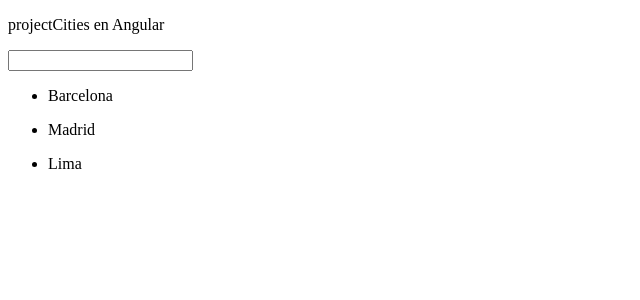
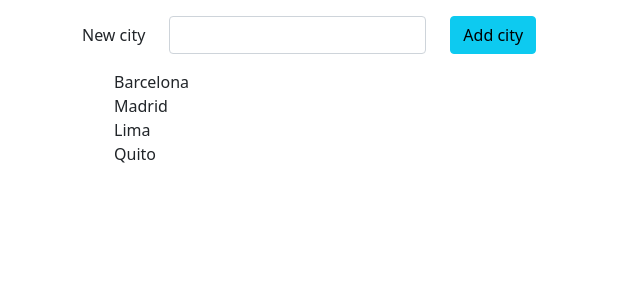
Before and after one commit to LucilaAllende/ProjectCities2022, an Angular app: page / in a window 1280 px wide. Shown: the top 300 px of the page, without its empty margins (0-640 px from the left). Built offline with nearby package versions, Linux system fonts and the light colour scheme.

Commit message:
Clean project, add boostrap, using output decorator

```diff
--- a/src/app/app.component.html
+++ b/src/app/app.component.html
@@ -1,14 +1,24 @@
+<div class="container">
 
-<p>{{title}} en Angular</p>
+  <div class="col-md-12 my-3">
+    <app-form-new-item [label]="'city'" [className]="'btn-info'" (newItemEvent)="addNewCity($event)" ></app-form-new-item>
+  </div>
 
-<p *ngIf="name" >El nombre es: {{name}} </p>
-<input type="text" [(ngModel)]="name">
-
-<ul *ngFor="let city of cities" >
-  <li  (click)="onCityClicked(city)" [ngClass]="{'selected':city === selection, 'black':true}">{{city}}</li>
-</ul>
-
-<div *ngIf="selection">
-  <p>Your city is: {{selection}} </p>
-  <app-button (click)="onClear()" [color]="'blue'" [label]="'Clear'" [selected]="selection" ></app-button>
+  <div class="row">
+    <div class="col-md-8">
+      <ul >
+        <li *ngFor="let city of cities"
+          (click)="onCityClicked(city)"
+          [ngClass]="{'alert alert-info':city === selection, 'black':true}">
+          {{city}}
+      </li>
+      </ul>
+    </div>
+    <div class="col-md-4">
+      <div *ngIf="selection">
+        <p>Your city is: {{selection}} </p>
+        <app-button (click)="onClear()" [color]="'blue'" [label]="'Clear'"></app-button>
+      </div>
+    </div>
+  </div>
 </div>
--- a/src/app/app.component.scss
+++ b/src/app/app.component.scss
@@ -1,22 +1,3 @@
-.selected{
-    background-color: red;
-    color: white;
-    padding: 10px;
+ul{
+    list-style-type: none;
 }
-
-.onSelected{
-    background-color: white;
-    padding: 10px;
-}
-
-.blue{
-    color: blue;
-}
-
-.pink{
-    color: pink;
-}
-
-.black{
-    color: black;
-}
--- a/src/app/app.component.ts
+++ b/src/app/app.component.ts
@@ -8,7 +8,7 @@
 export class AppComponent {
 
   name!:string;
-  cities = ['Barcelona','Madrid','Lima']
+  cities = ['Barcelona','Madrid','Lima','Quito']
   selection!:string;
   title = 'projectCities';
   url = 'https://www.enter.co/wp-content/uploads/2020/03/21770-1024x768.jpg'
@@ -21,4 +21,8 @@
   onClear():void {
     this.selection = '';
   }
+
+  addNewCity(city:string):void{
+    this.cities.push(city);
+  }
 }
--- a/src/app/app.module.ts
+++ b/src/app/app.module.ts
@@ -4,11 +4,13 @@
 
 import { AppComponent } from './app.component';
 import { ButtonComponent } from './button/button.component';
+import { FormNewItemComponent } from './form-new-item/form-new-item.component';
 
 @NgModule({
   declarations: [
     AppComponent,
-    ButtonComponent
+    ButtonComponent,
+    FormNewItemComponent
   ],
   imports: [
     BrowserModule,
--- a/src/app/button/button.component.ts
+++ b/src/app/button/button.component.ts
@@ -8,7 +8,6 @@
 export class ButtonComponent implements OnChanges,OnInit, OnDestroy {
   @Input() color!:string;
   @Input() label!:string;
-  @Input() selected!:string;
 
   constructor() { }
 
--- /dev/null
+++ b/src/app/form-new-item/form-new-item.component.html
@@ -0,0 +1,13 @@
+<form action="">
+    <div class="row align-items-center">
+        <div class="col-auto">
+            <label class="col-form-label" for="newItem">New {{label}} </label>
+        </div>
+        <div class="col-auto">
+            <input type="text" id="newItem" class="form-control" #newItem >
+        </div>
+        <div class="col-auto">
+            <button (click)="onAddNewItem(newItem.value)" type="button" class="btn" [ngClass]="[className]" >Add {{label}} </button>
+        </div>
+    </div>
+</form>
--- /dev/null
+++ b/src/app/form-new-item/form-new-item.component.ts
@@ -0,0 +1,19 @@
+import { Component, EventEmitter, Input, Output } from '@angular/core';
+
+@Component({
+  selector: 'app-form-new-item',
+  templateUrl: './form-new-item.component.html',
+  styleUrls: ['./form-new-item.component.scss']
+})
+export class FormNewItemComponent {
+
+  @Input() label!:string;
+  @Input() className = 'btn-primary';
+  @Output() newItemEvent = new EventEmitter<string>()
+
+  onAddNewItem(item: string):void {
+    console.log('onAddNewItem',item);
+    this.newItemEvent.emit(item)
+  }
+
+}
--- a/src/index.html
+++ b/src/index.html
@@ -6,6 +6,7 @@
   <base href="/">
   <meta name="viewport" content="width=device-width, initial-scale=1">
   <link rel="icon" type="image/x-icon" href="favicon.ico">
+  <link href="https://cdn.jsdelivr.net/npm/bootstrap@5.0.2/dist/css/bootstrap.min.css" rel="stylesheet" integrity="sha384-EVSTQN3/azprG1Anm3QDgpJLIm9Nao0Yz1ztcQTwFspd3yD65VohhpuuCOmLASjC" crossorigin="anonymous">
 </head>
 <body>
   <app-root></app-root>
```
Also changed, not shown: src/app/form-new-item/form-new-item.component.scss (added), 1 other file (tests, documents, lock files or other folders).
